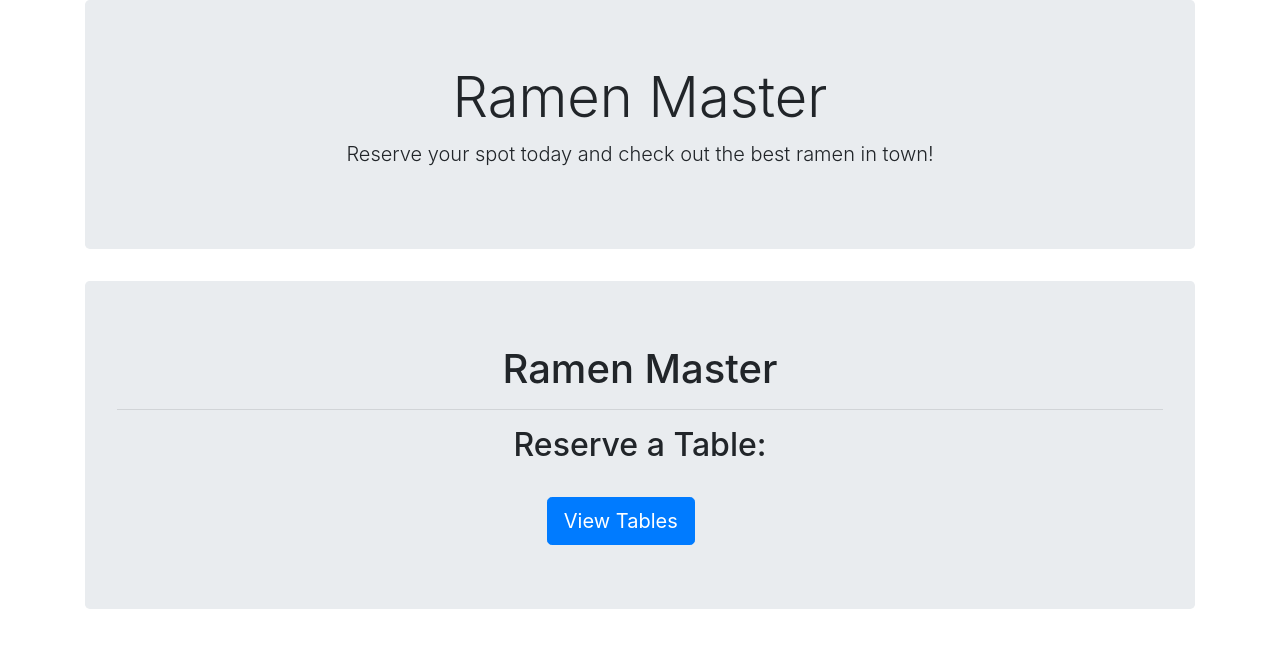
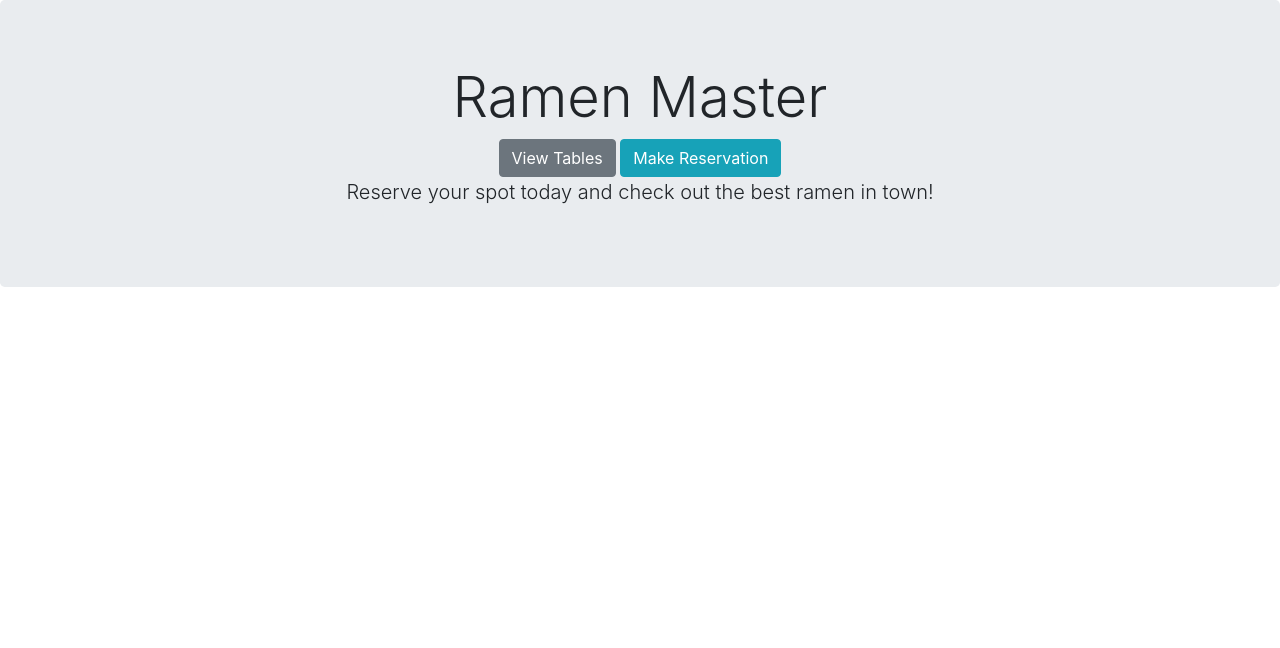
Before and after one commit to abtree46/RamenMaster, a plain HTML site: page index.html in a window 1280 px wide. Drawn offline with nearby package versions, Linux system fonts and the light colour scheme.

Commit message:
rev index

```diff
--- a/index.html
+++ b/index.html
@@ -9,29 +9,17 @@
 </head>
 
 <body>
-    <div class="container">
-        <div class="jumbotron">
+    <div class="jumbotron">
+        <div class="container">
           <h1 class="display-4">Ramen Master</h1>
+          <button type="button" a href="table.html" class="btn btn-secondary" id="tableBtn ">View Tables</button>
+          <button type="button" a href="reservation.html" class="btn btn-info" id="resBtn ">Make Reservation</button>
           <p class="lead">Reserve your spot today and check out the best ramen in town!</p>
         </div>
       </div>
 
-	<div class="container">
-
-		<div class="jumbotron">
-			<h1 class="text-center"><span class=""></span>Ramen Master</h1>
-			<hr>
-			<h2 class="text-center">Reserve a Table:</h2>
-			<br>
-
-			<div class="text-center">
-				<a href="//link tables here//"><button type="button" class="btn btn-lg btn-primary"><span class=""></span> View Tables</button></a>
-				<a href="/"><button type="button" class="btn btn-lg btn-default"><span class=""></span></button></a>
-			</div>
-		</div>
     <script src="https://cdnjs.cloudflare.com/ajax/libs/jquery/3.2.1/jquery.min.js"></script>
 	<script type="text/javascript"></script>
 
-
 </body>
 </html>
```
